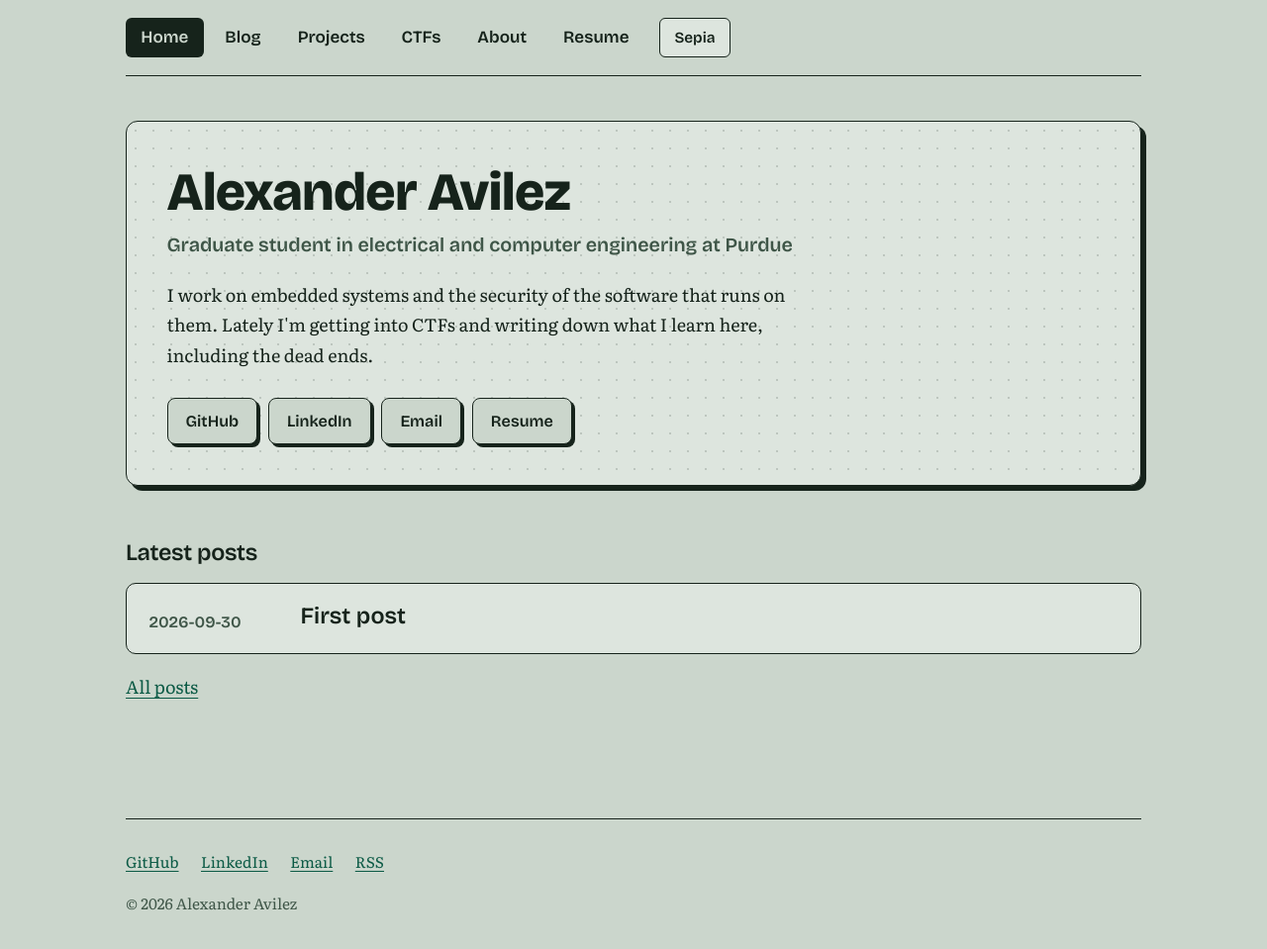
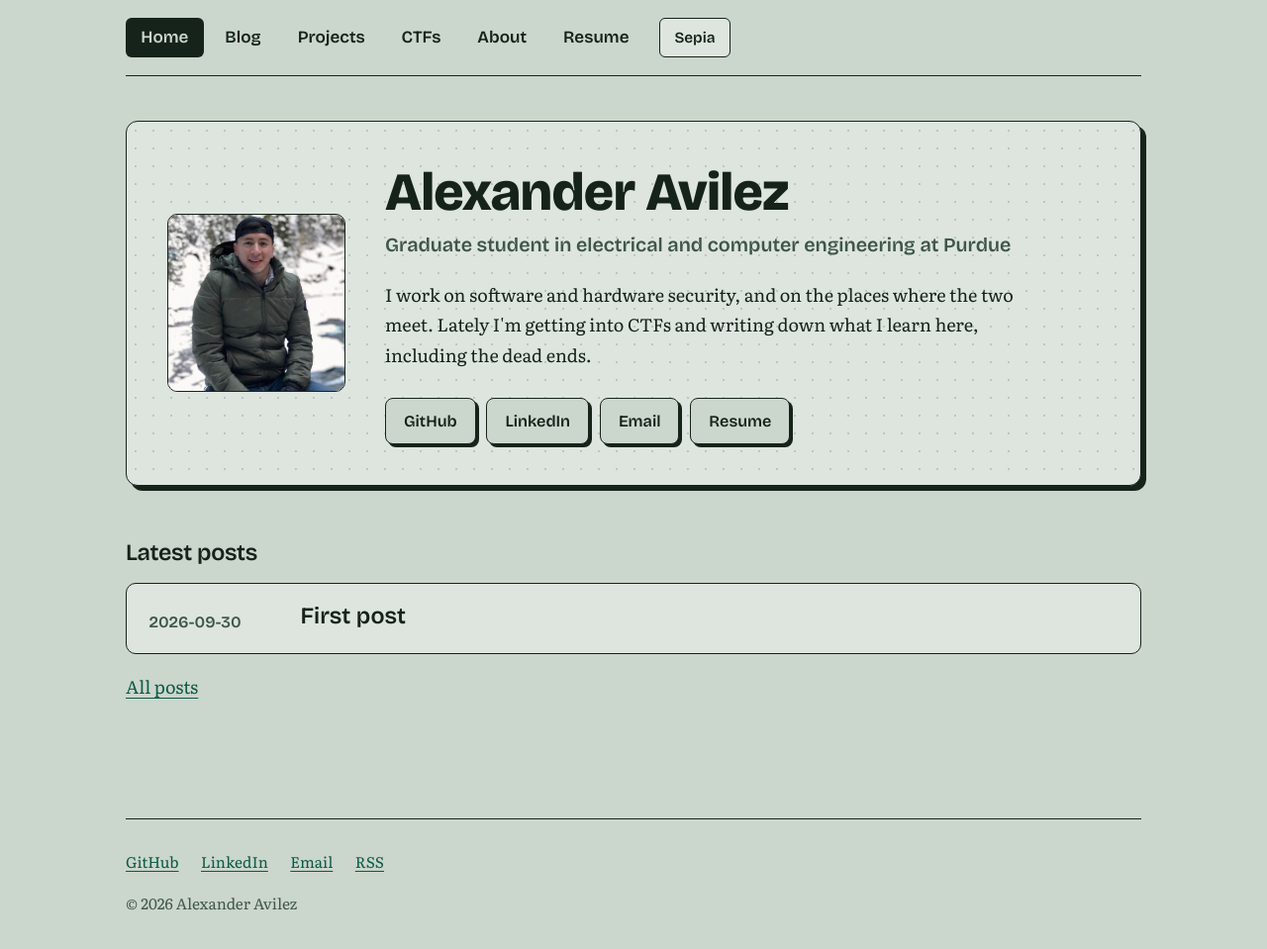
Before and after one commit to aavilezb/aavilezb.github.io, a Jekyll site: the page built from index.html, in a window 1280 px wide and 971 px high. Shown: the top 959 px of the window at 99% size. Built offline with Jekyll 4.4.1, drawn with Linux system fonts in a browser that asks for light colours.

Commit message:
Change profile image extension and update description
Updated image file extension and modified text for clarity.

```diff
--- a/index.html
+++ b/index.html
@@ -2,13 +2,13 @@
 layout: default
 title: Home
 ---
-{% assign photo = site.static_files | where: "path", "/assets/img/profile.jpg" | first %}
+{% assign photo = site.static_files | where: "path", "/assets/img/profile.jpeg" | first %}
 <section class="hero">
-  {% if photo %}<img class="avatar" src="{{ '/assets/img/profile.jpg' | relative_url }}" alt="Portrait of {{ site.author }}">{% endif %}
+  {% if photo %}<img class="avatar" src="{{ '/assets/img/profile.jpeg' | relative_url }}" alt="Portrait of {{ site.author }}">{% endif %}
   <div>
     <h1>{{ site.author }}</h1>
     <p class="tagline">Graduate student in electrical and computer engineering at Purdue</p>
-    <p>I work on embedded systems and the security of the software that runs on them. Lately I'm getting into CTFs and writing down what I learn here, including the dead ends.</p>
+    <p>I work on software and hardware security, and on the places where the two meet. Lately I'm getting into CTFs and writing down what I learn here, including the dead ends.</p>
     {% assign l = site.links %}
     <p class="btns">
       {% if l.github and l.github != "" %}<a href="{{ l.github }}">GitHub</a>{% endif %}
```
